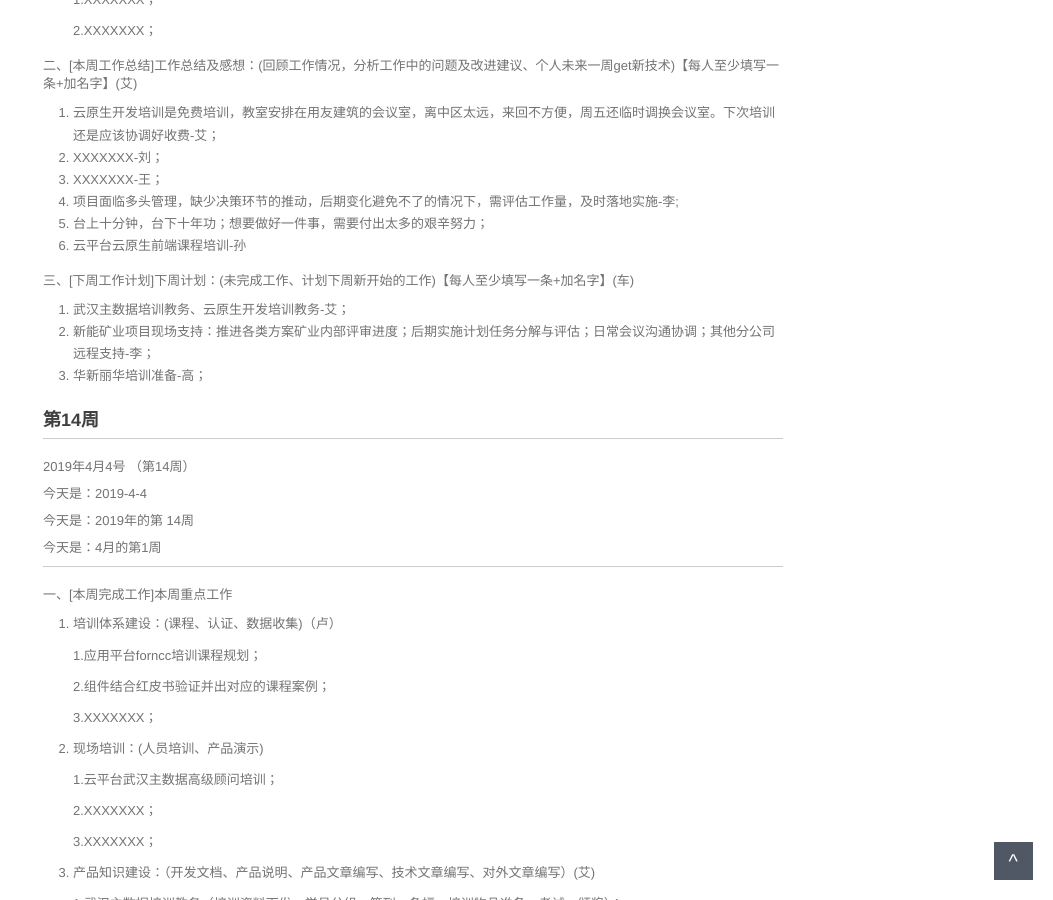
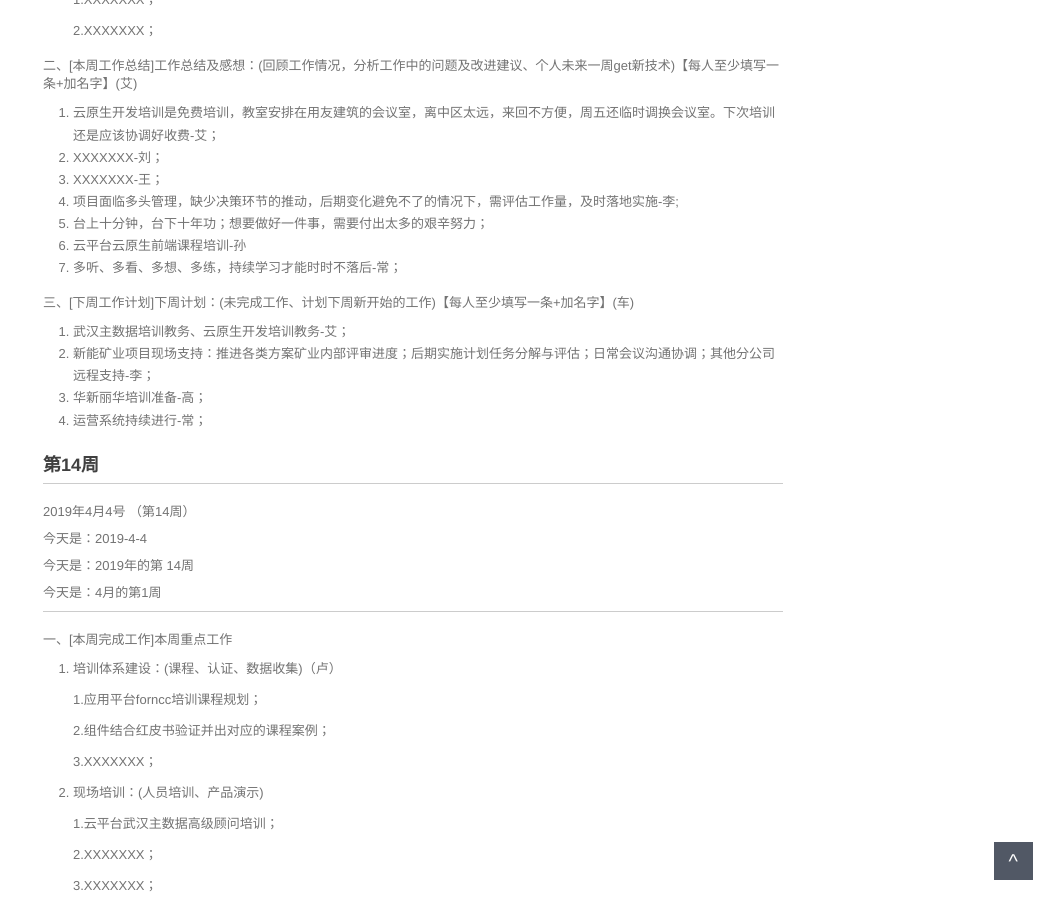
Before and after one commit to walllFlower/blog, a Jekyll site: the page built from _posts/2018-07-17-day_report_cxz.md, in a window 1280 px wide and 900 px high, scrolled down 1253 px. Shown: the whole window, without its empty margins (227-1280 px from the left). Built offline with Jekyll 4.4.1, drawn with Linux system fonts in a browser that asks for light colours; comment, search, counter and statistics services are not loaded.

Commit message:
Update 2018-07-17-day_report_cxz.md

```diff
--- a/_posts/2018-07-17-day_report_cxz.md
+++ b/_posts/2018-07-17-day_report_cxz.md
@@ -81,12 +81,14 @@ categories: 技术运营工作周报
 4. 项目面临多头管理，缺少决策环节的推动，后期变化避免不了的情况下，需评估工作量，及时落地实施-李;
 5. 台上十分钟，台下十年功；想要做好一件事，需要付出太多的艰辛努力；
 6. 云平台云原生前端课程培训-孙
+7. 多听、多看、多想、多练，持续学习才能时时不落后-常；
 
 三、[下周工作计划]下周计划：(未完成工作、计划下周新开始的工作)【每人至少填写一条+加名字】(车)
 
 1. 武汉主数据培训教务、云原生开发培训教务-艾；
 2. 新能矿业项目现场支持：推进各类方案矿业内部评审进度；后期实施计划任务分解与评估；日常会议沟通协调；其他分公司远程支持-李；
 3. 华新丽华培训准备-高；
+4. 运营系统持续进行-常；
 
 
 
```
